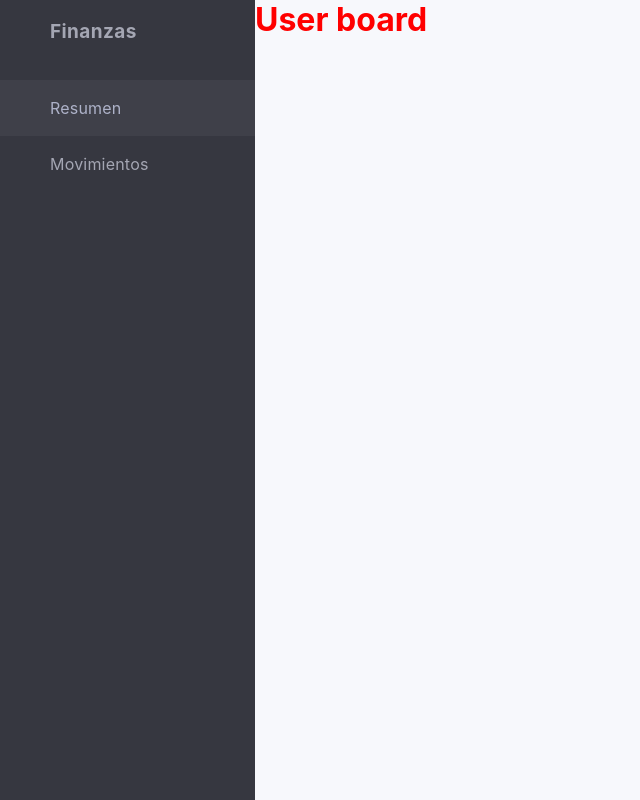
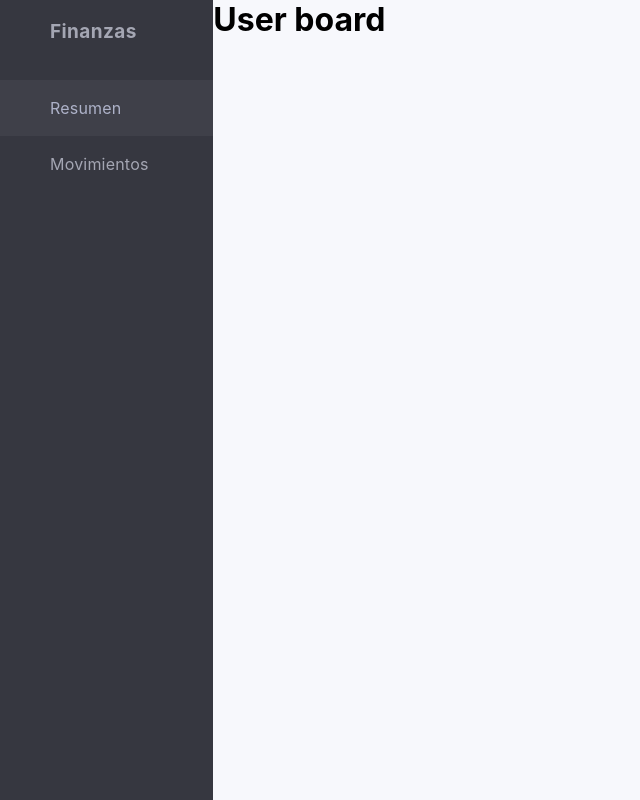
Before and after one commit to karlbehrensg/finances, a React app in the folder frontend/: page / in a window 1280 px wide. Shown: the whole page, without its empty margins (0-640 px from the left). Built offline with nearby package versions, Linux system fonts and the light colour scheme.

Commit message:
Fixed layout styles

```diff
--- a/frontend/package.json
+++ b/frontend/package.json
@@ -5,7 +5,7 @@
   "main": "index.js",
   "scripts": {
     "build": "webpack",
-    "dev": "webpack serve --mode development",
+    "dev": "webpack serve --mode development --open",
     "lint": "standard",
     "lint-fix": "standard --fix",
     "test": "echo \"Error: no test specified\" && exit 1"
--- a/frontend/src/containers/Layout.js
+++ b/frontend/src/containers/Layout.js
@@ -8,7 +8,6 @@ const Container = styled.div`
 `
 
 const MenuContainer = styled.div`
-  display: inline-block;
   max-width: 255px;
   width: 20%;
 `
@@ -16,10 +15,9 @@ const MenuContainer = styled.div`
 const Menu = styled.div`
   --offset: var(--space);
   background-color: rgba(54, 55, 64, 1);
-  max-width: 255px;
-  width: 20%;
+  width: 100%;
   height: 100vh;
-  position: fixed;
+  position: relative;
 `
 
 const BrandTitle = styled.h3`
@@ -35,6 +33,10 @@ const BrandTitle = styled.h3`
 const BrandContainer = styled.div`
   display: flex;
   height: 80px;
+`
+
+const MainContainer = styled.div`
+  width: 100%;
 `
 
 const MenuItems = [
@@ -55,7 +57,9 @@ const Layout = ({ children }) => {
           {MenuList}
         </Menu>
       </MenuContainer>
-      {children}
+      <MainContainer>
+        {children}
+      </MainContainer>
     </Container>
   )
 }
--- a/frontend/src/pages/UserHome.js
+++ b/frontend/src/pages/UserHome.js
@@ -1,19 +1,8 @@
 import React from 'react'
-import styled from 'styled-components'
-
-const Container = styled.div`
-  display: box;
-`
-
-const Title = styled.h1`
-  color: red;
-`
 
 const UserHome = () => {
   return (
-    <Container>
-      <Title>User board</Title>
-    </Container>
+    <h1>User board</h1>
   )
 }
 
```
